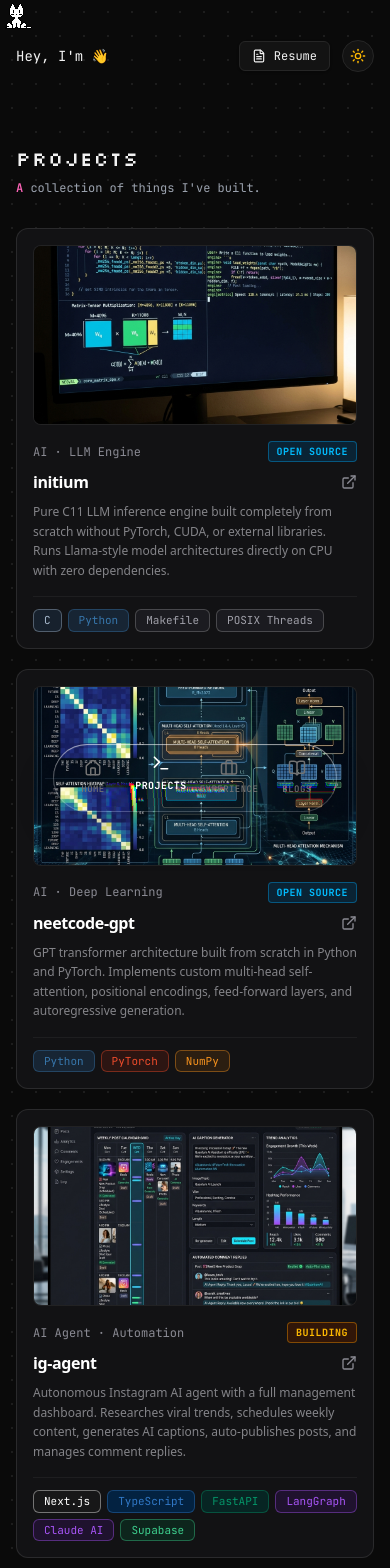
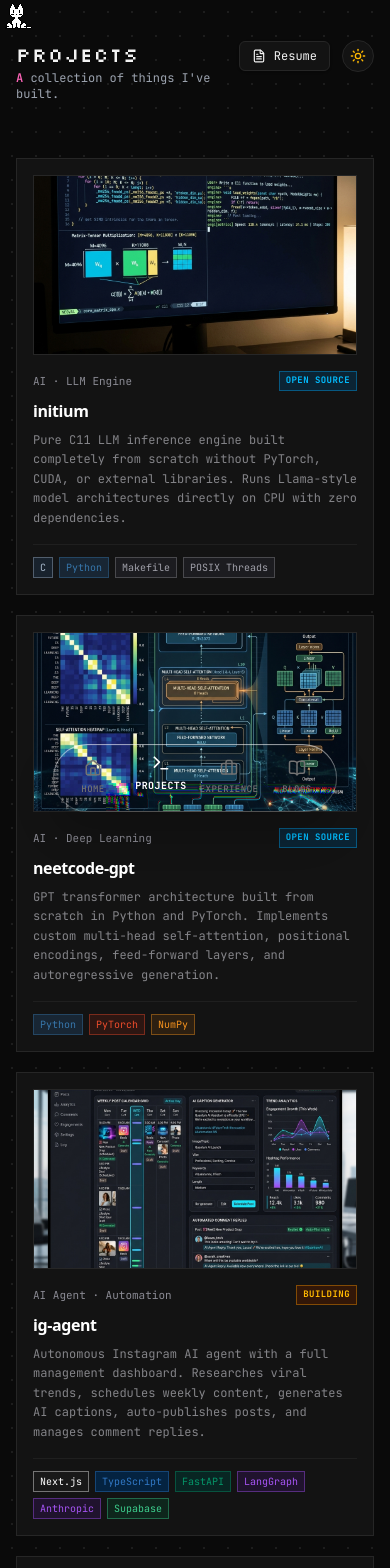
Before and after one commit to virndra/portfolio, a Next.js app: page /projects in a window 390 px wide. Shown: the top 1568 px of the page. Built offline with nearby package versions, Linux system fonts and the light colour scheme; a web font is replaced by a local one.

Commit message:
feat: polish Projects page layout, card badge sizing, custom 1:1 vector navigation icons, and home page featured grid

```diff
--- a/app/globals.css
+++ b/app/globals.css
@@ -84,6 +84,7 @@ body {
 }
 
 .dashed-card:hover {
+  border-style: dashed;
   border-color: var(--card-hover-border);
 }
 
--- a/app/projects/page.tsx
+++ b/app/projects/page.tsx
@@ -14,21 +14,18 @@ export default function ProjectsPage() {
     <div className="relative min-h-screen bg-[var(--background)] text-[var(--foreground)] bg-dot-pattern transition-colors duration-300">
       <main className="max-w-6xl mx-auto px-4 sm:px-6 min-h-screen flex flex-col justify-between pt-4 pb-32">
         <div>
-          {/* Top Bar */}
-          <TopBar />
+          {/* Header Row: PROJECTS title & subtitle on left, Resume & Theme toggle on same line on right */}
+          <TopBar
+            title="PROJECTS"
+            subtitle={
+              <>
+                <span className="text-pink-400 font-semibold">A</span>{" "}
+                <span>collection of things I&apos;ve built.</span>
+              </>
+            }
+          />
 
-          {/* Page Heading & Subtitle */}
-          <section className="mb-8 pt-4">
-            <h1 className="font-heading text-xl sm:text-2xl text-[var(--foreground)] tracking-wider mb-2">
-              PROJECTS
-            </h1>
-            <p className="text-xs sm:text-sm font-mono text-[var(--muted)]">
-              <span className="text-pink-400 font-semibold">A</span>{" "}
-              <span>collection of things I&apos;ve built.</span>
-            </p>
-          </section>
-
-          {/* 3-Column Desktop Grid */}
+          {/* 3-Column Desktop Grid with Sharp Edge Cards & Corner Bracket Hover Effects */}
           <div className="grid grid-cols-1 md:grid-cols-2 lg:grid-cols-3 gap-5 mb-16">
             {PROJECTS_DATA.map((project) => (
               <ProjectCard key={project.id} project={project} />
--- a/components/ProjectCard.tsx
+++ b/components/ProjectCard.tsx
@@ -32,26 +32,35 @@ export default function ProjectCard({ project }: ProjectCardProps) {
       target="_blank"
       rel="noopener noreferrer"
       whileTap={{ scale: 0.98 }}
-      className="relative bg-[#121214] border border-white/10 rounded-xl p-4 flex flex-col justify-between group cursor-pointer transition-all duration-300 hover:border-dashed hover:border-white/40 hover:bg-[#161619]"
+      className="relative dashed-card rounded-none p-4 flex flex-col justify-between group cursor-pointer transition-all duration-300 hover:border-dashed hover:border-white/60 hover:shadow-[0_0_20px_rgba(255,255,255,0.06)]"
     >
+      {/* Light Overlay on Hover */}
+      <div className="absolute inset-0 bg-gradient-to-b from-white/[0.04] via-transparent to-transparent opacity-0 group-hover:opacity-100 transition-opacity duration-300 pointer-events-none" />
+
+      {/* Corner Bracket Accents: Visible on Hover */}
+      <span className="absolute -top-[3px] -left-[3px] w-3.5 h-3.5 border-t-2 border-l-2 border-white opacity-0 group-hover:opacity-100 transition-opacity duration-300 pointer-events-none z-10" />
+      <span className="absolute -top-[3px] -right-[3px] w-3.5 h-3.5 border-t-2 border-r-2 border-white opacity-0 group-hover:opacity-100 transition-opacity duration-300 pointer-events-none z-10" />
+      <span className="absolute -bottom-[3px] -left-[3px] w-3.5 h-3.5 border-b-2 border-l-2 border-white opacity-0 group-hover:opacity-100 transition-opacity duration-300 pointer-events-none z-10" />
+      <span className="absolute -bottom-[3px] -right-[3px] w-3.5 h-3.5 border-b-2 border-r-2 border-white opacity-0 group-hover:opacity-100 transition-opacity duration-300 pointer-events-none z-10" />
+
       <div>
-        {/* Top Image Preview Banner */}
-        <div className="relative w-full h-[180px] rounded-lg overflow-hidden border border-white/10 bg-[#09090b] mb-4">
+        {/* Top Image Preview Banner (Sharp Edges) */}
+        <div className="relative w-full h-[180px] rounded-none overflow-hidden border border-[var(--card-border)] bg-[var(--card-bg)] mb-4">
           <Image
             src={project.image}
             alt={project.title}
             fill
-            className="object-cover group-hover:scale-105 transition-transform duration-300 ease-out"
+            className="object-cover group-hover:scale-105 transition-transform duration-300 ease-in-out"
           />
         </div>
 
         {/* Category & Status Row */}
         <div className="flex items-center justify-between gap-2 mb-2">
-          <span className="text-xs font-mono text-[#8a8a93] truncate">
+          <span className="text-[11px] font-mono text-[#8a8a93] truncate">
             {project.category}
           </span>
           <span
-            className={`text-[10px] font-mono font-bold px-2 py-0.5 rounded tracking-wider uppercase whitespace-nowrap ${getStatusBadge(
+            className={`text-[9px] font-mono font-bold px-1.5 py-0.5 rounded-none tracking-wider uppercase whitespace-nowrap ${getStatusBadge(
               project.status
             )}`}
           >
@@ -62,11 +71,11 @@ export default function ProjectCard({ project }: ProjectCardProps) {
         {/* Project Title */}
         <h3 className="font-sans font-bold text-base sm:text-lg text-white mb-2 tracking-tight group-hover:text-white flex items-center justify-between">
           <span>{project.title}</span>
-          <ExternalLink className="w-4 h-4 text-[#8a8a93] group-hover:text-white transition-colors duration-200" />
+          <ExternalLink className="w-4 h-4 text-[#8a8a93] opacity-0 group-hover:opacity-100 group-hover:text-white transition-all duration-200" />
         </h3>
 
         {/* Description */}
-        <p className="text-xs text-[#909095] font-sans leading-relaxed mb-4 min-h-[56px] opacity-90">
+        <p className="text-xs text-[#909095] font-mono leading-relaxed mb-4 min-h-[56px] opacity-90">
           {project.description}
         </p>
       </div>
@@ -76,7 +85,7 @@ export default function ProjectCard({ project }: ProjectCardProps) {
         {project.technologies.map((tech) => (
           <span
             key={tech}
-            className={`text-[11px] font-mono px-2.5 py-0.5 rounded-md border transition-colors ${getTechBadgeStyle(
+            className={`text-[10px] font-mono px-1.5 py-0.5 rounded-none border transition-colors ${getTechBadgeStyle(
               tech
             )}`}
           >
--- a/components/TopBar.tsx
+++ b/components/TopBar.tsx
@@ -4,11 +4,16 @@ import React, { useState, useEffect } from "react";
 import { FileText, Sun, Moon } from "lucide-react";
 import { motion } from "framer-motion";
 
-export default function TopBar() {
+interface TopBarProps {
+  title?: string;
+  subtitle?: React.ReactNode;
+  showGreeting?: boolean;
+}
+
+export default function TopBar({ title, subtitle, showGreeting = true }: TopBarProps) {
   const [theme, setTheme] = useState<"dark" | "light">("dark");
 
   useEffect(() => {
-    // Check initial theme or system preference
     if (document.documentElement.classList.contains("light")) {
       setTheme("light");
     } else {
@@ -33,15 +38,30 @@ export default function TopBar() {
       initial={{ opacity: 0, y: -10 }}
       animate={{ opacity: 1, y: 0 }}
       transition={{ duration: 0.5 }}
-      className="w-full flex items-center justify-between py-6 mb-8 text-sm"
+      className="w-full flex items-start justify-between py-6 mb-8 text-sm"
     >
-      {/* Left side: Hey, I'm 👋 */}
-      <div className="flex items-center gap-2 text-[var(--foreground)] font-mono">
-        <span>Hey, I&apos;m</span>
-        <span>👋</span>
-      </div>
+      {/* Left side: Greeting OR Custom Title/Subtitle */}
+      {title ? (
+        <div>
+          <h1 className="font-heading text-xl sm:text-2xl text-[var(--foreground)] tracking-wider">
+            {title}
+          </h1>
+          {subtitle && (
+            <p className="text-xs sm:text-sm font-mono text-[var(--muted)] mt-0.5">
+              {subtitle}
+            </p>
+          )}
+        </div>
+      ) : showGreeting ? (
+        <div className="flex items-center gap-2 text-[var(--foreground)] font-mono">
+          <span>Hey, I&apos;m</span>
+          <span>👋</span>
+        </div>
+      ) : (
+        <div />
+      )}
 
-      {/* Right side: Resume button + Theme toggle button */}
+      {/* Right side: Resume button + Theme toggle button aligned on the same line */}
       <div className="flex items-center gap-3">
         <a
           href="/RESUMEE.pdf"
--- a/lib/projects-data.ts
+++ b/lib/projects-data.ts
@@ -41,12 +41,12 @@ export const PROJECTS_DATA: ProjectItem[] = [
     description:
       "Autonomous Instagram AI agent with a full management dashboard. Researches viral trends, schedules weekly content, generates AI captions, auto-publishes posts, and manages comment replies.",
     image: "/projects/ig-agent.png",
-    technologies: ["Next.js", "TypeScript", "FastAPI", "LangGraph", "Claude AI", "Supabase"],
+    technologies: ["Next.js", "TypeScript", "FastAPI", "LangGraph", "Anthropic", "Supabase"],
     github: "https://github.com/virndra/ig_agent",
   },
   {
     id: "qquerymind",
-    title: "qquerymind",
+    title: "querymind",
     category: "AI · Database Agent",
     status: "ACTIVE",
     description:
@@ -116,7 +116,7 @@ export function getTechBadgeStyle(tech: string) {
   if (t.includes("c11") || t === "c") {
     return "bg-[#1a2634]/80 text-[#a8b9cc] border-[#a8b9cc]/40";
   }
-  if (t.includes("langgraph") || t.includes("claude")) {
+  if (t.includes("langgraph") || t.includes("claude") || t.includes("anthropic")) {
     return "bg-[#241335]/80 text-[#a855f7] border-[#a855f7]/40";
   }
   if (t.includes("streamlit")) {
```
Also changed, not shown: components/FloatingNav.tsx (+4 -5 lines), components/ProjectsSection.tsx (+7 -46 lines).
